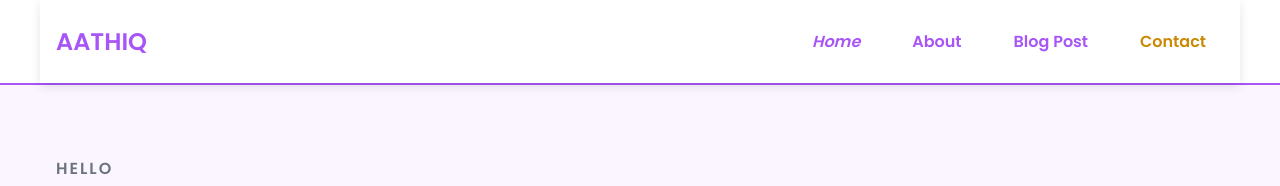
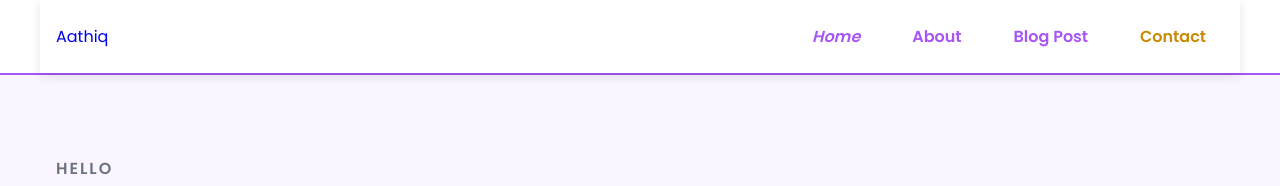
Before and after one commit to Aathiq77/portfolio-, a plain HTML site: page index.html in a window 1280 px wide. Shown: the top 186 px of the page. Drawn offline with Linux system fonts and the light colour scheme.

Commit message:
Update common.css

```diff
--- a/common.css
+++ b/common.css
@@ -45,7 +45,7 @@ nav {
     box-shadow: 0 4px 10px rgba(0, 0, 0, 0.1);/*shadow for nav*/
 }
 /*attribute selector*/
-.logo a[href="homepage.html"] {
+.logo a[href="index.html"] {
     text-transform:uppercase;
     font-size: 1.5rem;
     font-weight: 600;
```
